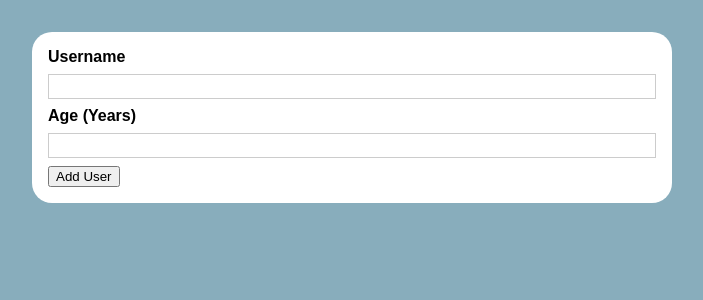
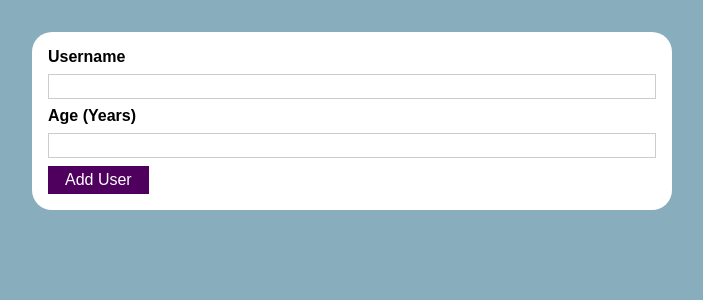
Before and after one commit to smforuzmand/Practice-React, a React (Create React App) app in the folder practice1/: page / in a window 1280 px wide. Shown: the top 300 px of the page, without its empty margins (288-991 px from the left). Built offline with nearby package versions, Linux system fonts and the light colour scheme.

Commit message:
adding Button and replace with built-in

```diff
--- /dev/null
+++ b/practice1/src/componenets/UI/Button.js
@@ -0,0 +1,19 @@
+import React from 'react';
+import classes from './Button.module.css'
+
+
+
+const Button = (props) => {
+    return (
+        <div>
+            <button className={classes.button} type={props.type || 'button'} onClick={props.onClick}>
+
+                {props.children}
+
+
+            </button>
+        </div>
+    );
+};
+
+export default Button;
--- /dev/null
+++ b/practice1/src/componenets/UI/Button.module.css
@@ -0,0 +1,18 @@
+.button {
+  font: inherit;
+  border: 1px solid #4f005f;
+  background: #4f005f;
+  color: white;
+  padding: 0.25rem 1rem;
+  cursor: pointer;
+}
+
+.button:hover,
+.button:active {
+  background: #741188;
+  border-color: #741188;
+}
+
+.button:focus {
+  outline: none;
+}
--- a/practice1/src/componenets/Users/AddUser.js
+++ b/practice1/src/componenets/Users/AddUser.js
@@ -1,4 +1,5 @@
 import React from 'react';
+import Button from '../UI/Button';
 import Card from '../UI/Card'
 import Classes from './AddUser.module.css'
 
@@ -19,7 +20,7 @@
                 <input id='username' type="text" />
                 <label htmlFor="age">Age (Years)</label>
                 <input id='age' type="number" />
-                <button type='submit'>Add User</button>
+                <Button type='submit'>Add User</Button>
             </form>
 
         </Card>
```
